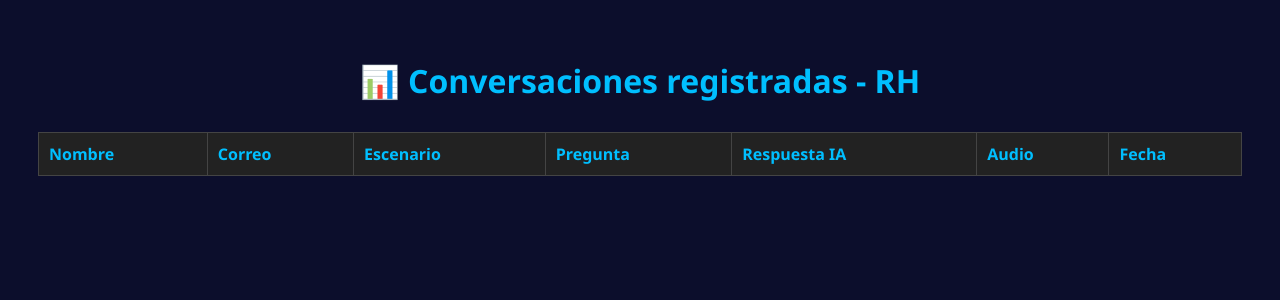
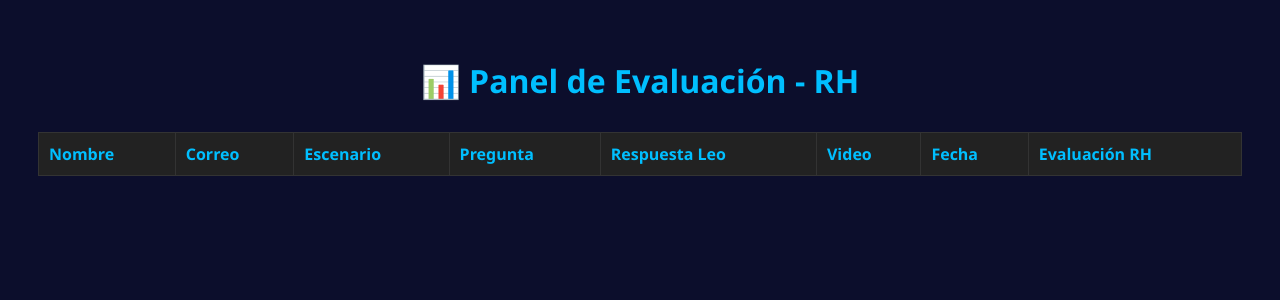
Before and after one commit to stephaneavril/leo_trainer, a Flask app: page /admin in a window 1280 px wide. Shown: the top 300 px of the page. Run offline with Flask 3, Linux system fonts and the light colour scheme; data that the repository does not hold is empty.

Commit message:
Fix: mejora en permisos y grabación de cámara en chat; rediseño de panel admin

```diff
--- a/templates/admin.html
+++ b/templates/admin.html
@@ -2,7 +2,7 @@
 <html lang="es">
 <head>
   <meta charset="UTF-8">
-  <title>Panel de Resultados Leo</title>
+  <title>Panel RH - Evaluaciones de Leo</title>
   <meta name="viewport" content="width=device-width, initial-scale=1.0"/>
   <style>
     body {
@@ -22,10 +22,11 @@
       width: 100%;
       border-collapse: collapse;
       margin-top: 20px;
+      background: #1a1a2e;
     }
 
     th, td {
-      border: 1px solid #444;
+      border: 1px solid #333;
       padding: 10px;
       text-align: left;
     }
@@ -36,17 +37,27 @@
     }
 
     tr:nth-child(even) {
-      background-color: #1a1a2e;
+      background-color: #13132e;
     }
 
-    audio {
+    textarea {
+      width: 100%;
+      padding: 6px;
+      background: #0c0e2c;
+      color: white;
+      border: 1px solid #444;
+      border-radius: 5px;
+      resize: vertical;
+    }
+
+    audio, video {
       width: 200px;
     }
   </style>
 </head>
 <body>
 
-  <h1>📊 Conversaciones registradas - RH</h1>
+  <h1>📊 Panel de Evaluación - RH</h1>
 
   <table>
     <thead>
@@ -55,9 +66,10 @@
         <th>Correo</th>
         <th>Escenario</th>
         <th>Pregunta</th>
-        <th>Respuesta IA</th>
-        <th>Audio</th>
+        <th>Respuesta Leo</th>
+        <th>Video</th>
         <th>Fecha</th>
+        <th>Evaluación RH</th>
       </tr>
     </thead>
     <tbody>
@@ -70,15 +82,16 @@
         <td>{{ row[4] }}</td>
         <td>
           {% if row[5] %}
-            <audio controls>
-              <source src="/{{ row[5] }}" type="audio/webm">
-              Tu navegador no soporta audio.
-            </audio>
+            <video controls>
+              <source src="/{{ row[5] }}" type="video/webm">
+              Tu navegador no soporta video.
+            </video>
           {% else %}
             —
           {% endif %}
         </td>
         <td>{{ row[6][:16] }}</td>
+        <td><textarea placeholder="Observaciones..."></textarea></td>
       </tr>
       {% endfor %}
     </tbody>
```
Also changed, not shown: templates/chat.html (+32 -20 lines).
